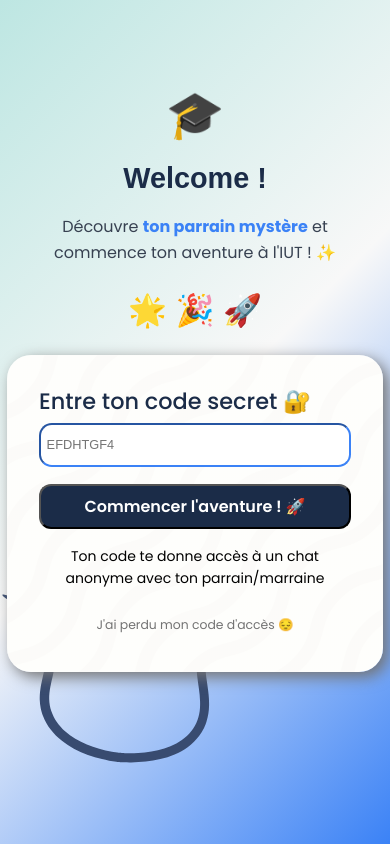
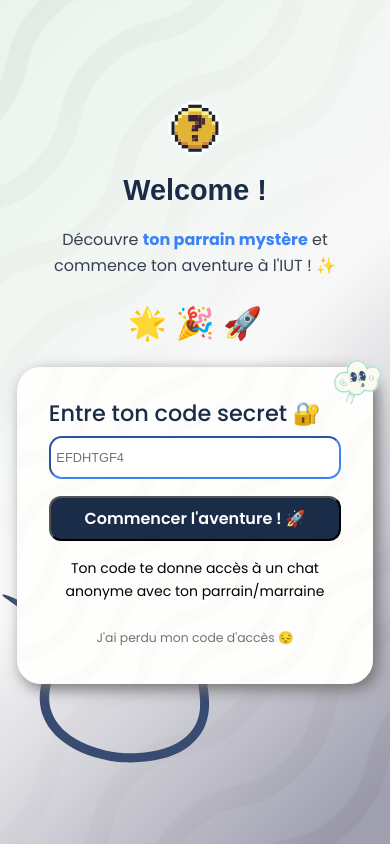
Before and after one commit to Maanaaa/Welcome, a PHP site: page / in a window 390 px wide. Run offline with PHP 8.4, Linux system fonts and the light colour scheme; some web fonts are replaced.

Commit message:
front: ajout d'éléments graphiques (décoration)

```diff
--- a/css/index.css
+++ b/css/index.css
@@ -1,6 +1,6 @@
 body {
     background:
-        linear-gradient(135deg, #BDE6E2 0%, #F8F8F8 50%, #3B82F6 100%),
+        linear-gradient(135deg, #bde6e24b 0%, #F8F8F8 50%, #33336674 95%),
         url('../assets/backgrounds/main.png');
     background-size: cover;
     background-position: center;
@@ -17,6 +17,10 @@ body {
     max-height: 100vh;
     transform: translateY(-50%);
     z-index: -1;
+}
+
+.large-icon{
+    margin-top: 3vh;
 }
 
 /*-------------------------------------------
@@ -66,7 +70,19 @@ main div:nth-child(1) {
     box-shadow: 5px 5px 15px var(--muted-foreground);
     background: linear-gradient(rgba(255, 255, 255, 0.8), rgba(255, 255, 255, 0.8)), url("../assets/backgrounds/main.png");
     background-size: cover;
+    position: relative;
 }
+
+.logo-fixed {
+    position: absolute;
+    top: -2vw;
+    right: -2vw;
+    width: 6vw;
+    height: auto;
+    z-index: 2;
+}
+
+
 
 main form{
     display: flex;
@@ -134,7 +150,7 @@ main div:nth-child(2) .welcomeCodeLosted a{
         height: 90%;
     }
     main div:nth-child(1){
-        width: 80vw;
+        width: 75vw;
         margin: 0 auto;
     }
 
@@ -159,6 +175,10 @@ main div:nth-child(2) .welcomeCodeLosted a{
     }
 
     .large-icon{
-        font-size: 12vw;
+        width: 14vw;
+    }
+
+    .logo-fixed {
+        width: 12vw;
     }
     }
--- a/css/style.css
+++ b/css/style.css
@@ -56,12 +56,10 @@ a{
 }
 
 .large-icon{
-    font-size: 6vw;
+    width: 6vw;
 }
 
-.flex{
-    display: flex;
-}
+
 
 @media only screen and (max-width: 768px) {
     .large-icon{
--- a/index.php
+++ b/index.php
@@ -13,7 +13,7 @@
         <div class="flex">
             <img src="assets/ge/peace.svg" class="traversing-image">
             <header>
-                <span class="large-icon">🎓</span>
+                <img src="assets/ge/interogation.svg" alt="" class="large-icon index">
                 <h1 class="welcome-text">Welcome !</h1>
                 <p>Découvre <span>ton parrain mystère</span> et commence ton aventure à l'IUT ! ✨</p>
                 <h2>🌟 🎉 🚀</h2>
@@ -21,6 +21,7 @@
             <main>
                 <div>
                     <form action="#">
+                        <img src="assets/ge/logo.png" alt="" class="logo-fixed">
                         <label for="welcomeCode">Entre ton code secret 🔐</label>
                         <input type="text" maxlength="8" placeholder="EFDHTGF4">
                         <button>Commencer l'aventure ! 🚀</button>
```
Also changed, not shown: assets/ge/etoile.svg (added), assets/ge/logo.png (added), assets/ge/logo.svg (added), assets/ge/logo_1.svg (added).
